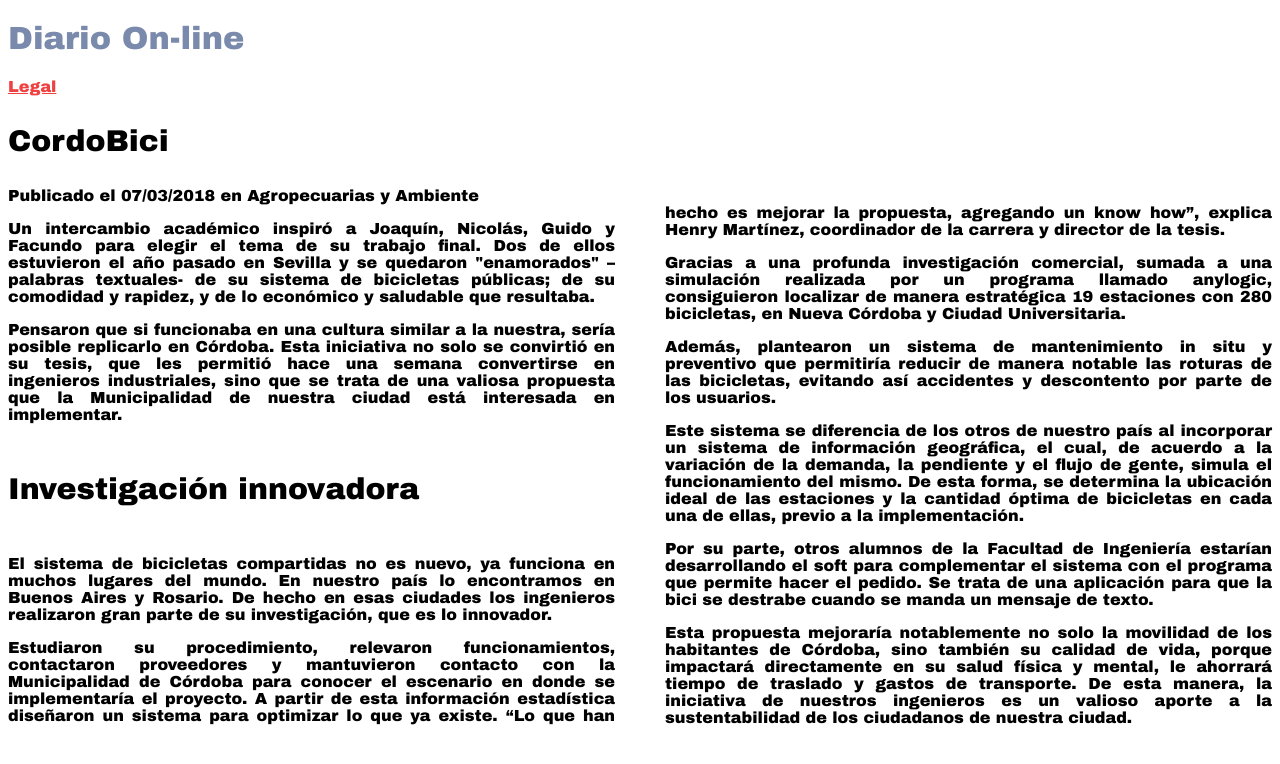
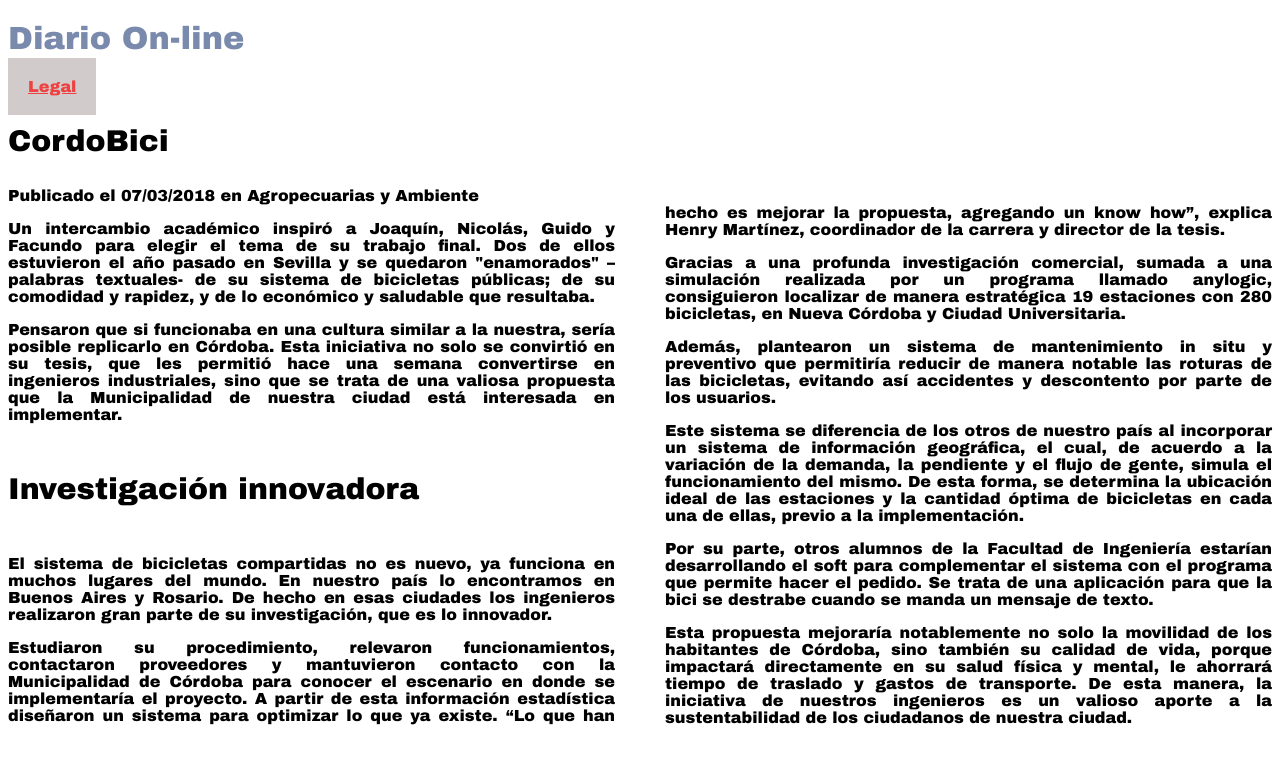
Before and after one commit to UCC-LabCompu2/ejercicios2023-JuliAA10, a plain HTML site: page Ejercicios-CSS/ej_columnas.html in a window 1280 px wide. Drawn offline with Linux system fonts and the light colour scheme.

Commit message:
Clase 2 unidad4 2da parte de CSS

```diff
--- a/Ejercicios-CSS/ej_columnas.html
+++ b/Ejercicios-CSS/ej_columnas.html
@@ -23,6 +23,16 @@
             column-count: 2;
             column-gap: 50px;
             text-align: justify;
+        }
+
+        a{
+            background-color: #d2cbcb;
+            padding: 20px;
+        }
+
+        a:hover{
+            background-color: brown;
+            transition: background-color 1s linear;
         }
     </style>
 </head>
```
